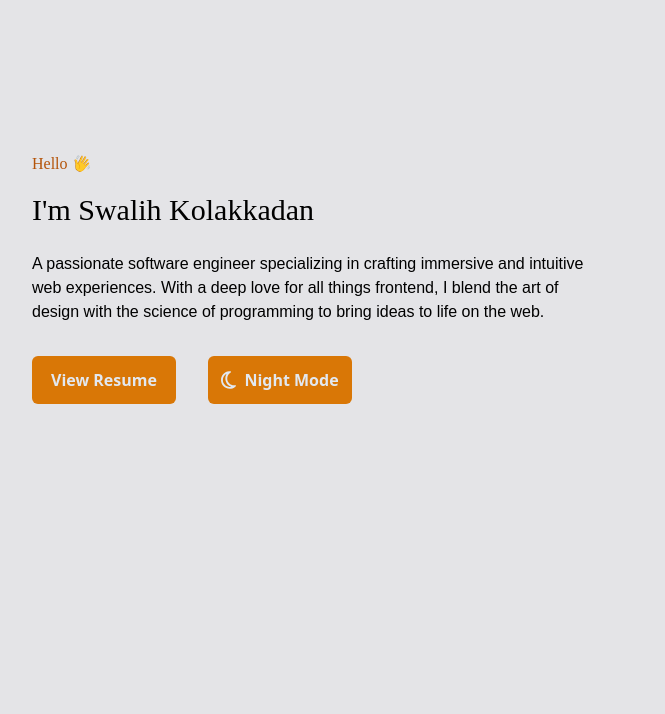
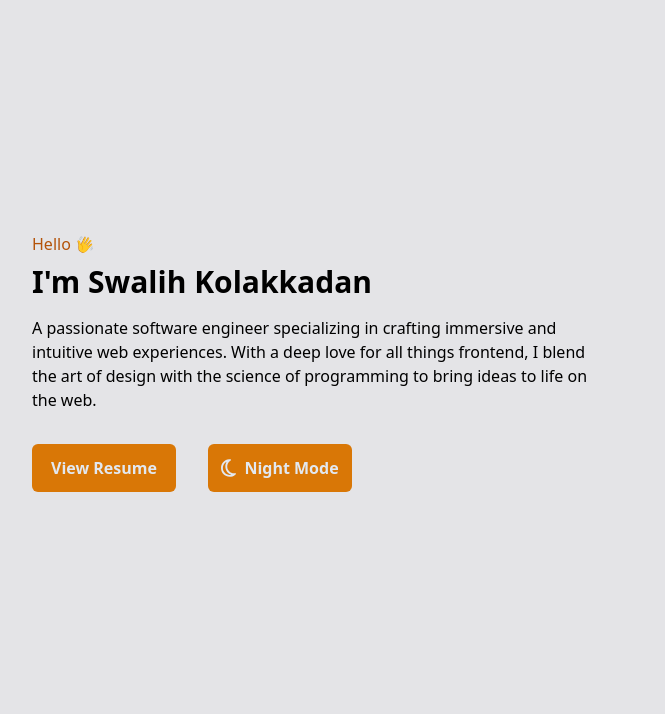
Before and after one commit to swalihkolakkadan/swalih-kolakkadan, a Gatsby site: page / in a window 1280 px wide. Shown: the top 714 px of the page, without its empty margins (64-729 px from the left). Built offline with nearby package versions, Linux system fonts and the light colour scheme; Gatsby itself is replaced by a stand-in of ours.

Commit message:
Font and style corrections

```diff
--- a/src/components/Home.tsx
+++ b/src/components/Home.tsx
@@ -33,25 +33,23 @@ const Home = () => {
   };
   return (
     <div className="flex flex-col md:flex-row flex-grow">
-      <div className="flex-1 max-w-xl mt-4 md:mt-32 ml-4 md:ml-24">
-        <div className="font-interRegular text-amber-700 dark:text-amber-100 pt-6 transition duration-700">
+      <div className="flex-1 max-w-xl mt-4 md:mt-52 ml-4 md:ml-24">
+        <div className=" text-amber-700 dark:text-amber-100 pt-6 transition duration-700">
           Hello <span className="inline-block scale-x-[-1]"> 👋</span>
         </div>
-        <div className="font-interBold text-3xl	mt-4">
-          {`I'm ${profile.name}`}
-        </div>
-        <div className="font-interLight pt-6">{profile.aboutMe}</div>
+        <div className="font-semibold text-3xl	mt-2">{`I'm ${profile.name}`}</div>
+        <div className=" pt-4">{profile.aboutMe}</div>
         <div className="mt-8 flex">
           <a
             href="https://drive.google.com/file/d/1CoHpjU0Hh8HXJOcqGlRX6AmD6xEwlu7O/view?usp=sharing"
             target="_blank"
           >
-            <button className="bg-amber-600 text-slate-200 dark:bg-amber-200 dark:text-slate-900 w-36 h-12 font-semibold rounded-md px-4 hover:text-amber-200 dark:hover:text-amber-500 transition duration-500">
+            <button className="bg-amber-600 text-slate-200 dark:bg-amber-200 dark:text-slate-900 w-36 h-12 font-semibold rounded-md px-4 hover:text-amber-200 dark:hover:text-amber-500 transition duration-300">
               View Resume
             </button>
           </a>
           <button
-            className=" bg-amber-600 text-slate-200 dark:bg-amber-200 dark:text-slate-900 ml-8 w-36 h-12  font-semibold rounded-md hover:text-amber-200 dark:hover:text-amber-500 transition duration-500"
+            className=" bg-amber-600 text-slate-200 dark:bg-amber-200 dark:text-slate-900 ml-8 w-36 h-12  font-semibold rounded-md hover:text-amber-200 dark:hover:text-amber-500 transition duration-300"
             onClick={toggleTheme}
           >
             <FontAwesomeIcon
```
